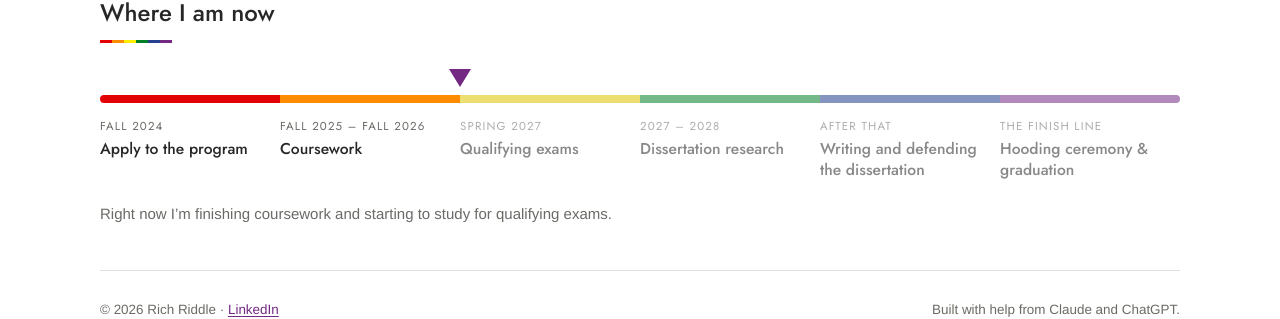
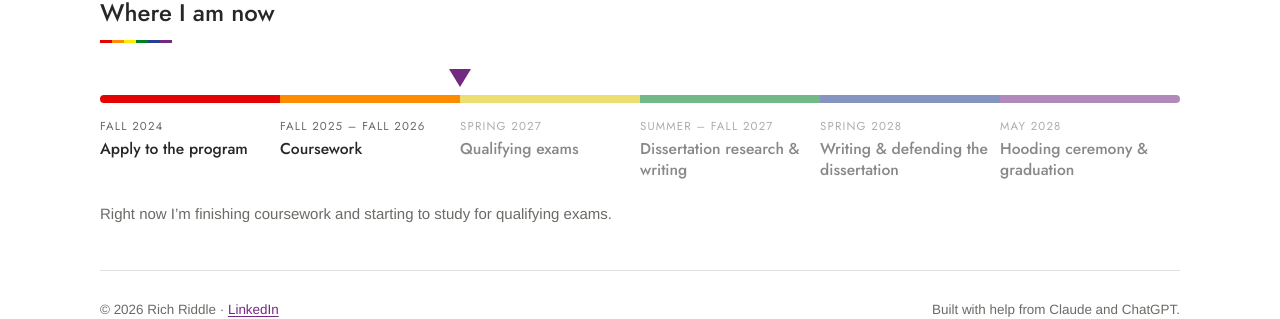
Before and after one commit to prof-richriddle/portfolio, a Jekyll site: the page built from family.html, in a window 1280 px wide. Shown: the part 1109-1428 px from the top of the page. Built offline with Jekyll 4.4.1, drawn with Linux system fonts in a browser that asks for light colours.

Commit message:
Timeline: dates for dissertation stages and graduation
Co-Authored-By: Claude Opus 5.5 <noreply@anthropic.com>
Claude-Session: https://claude.ai/code/session_01LKxkcfdpkeKgywibvvsXFB

```diff
--- a/family.html
+++ b/family.html
@@ -39,9 +39,9 @@ title: Friends & Family
     <li><span class="tl-when">Fall 2024</span><span class="tl-what">Apply to the program</span></li>
     <li><span class="tl-when">Fall 2025 – Fall 2026</span><span class="tl-what">Coursework</span></li>
     <li><span class="tl-when">Spring 2027</span><span class="tl-what">Qualifying exams</span></li>
-    <li><span class="tl-when">2027 – 2028</span><span class="tl-what">Dissertation research</span></li>
-    <li><span class="tl-when">After that</span><span class="tl-what">Writing and defending the dissertation</span></li>
-    <li><span class="tl-when">The finish line</span><span class="tl-what">Hooding ceremony &amp; graduation</span></li>
+    <li><span class="tl-when">Summer – Fall 2027</span><span class="tl-what">Dissertation research &amp; writing</span></li>
+    <li><span class="tl-when">Spring 2028</span><span class="tl-what">Writing &amp; defending the dissertation</span></li>
+    <li><span class="tl-when">May 2028</span><span class="tl-what">Hooding ceremony &amp; graduation</span></li>
   </ol>
   <p class="tl-note">Right now I’m finishing coursework and starting to study for qualifying exams.</p>
 </section>
```
